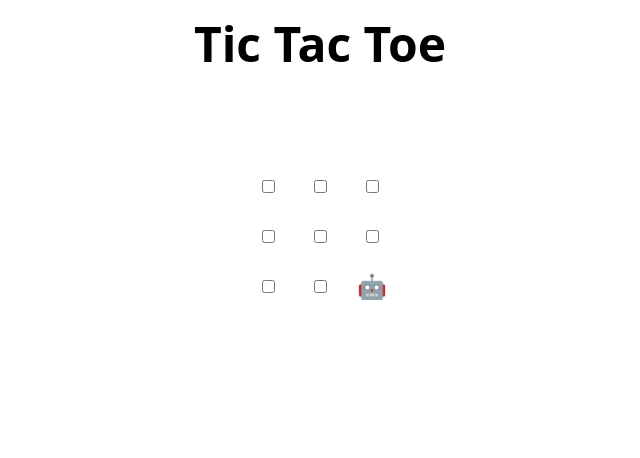
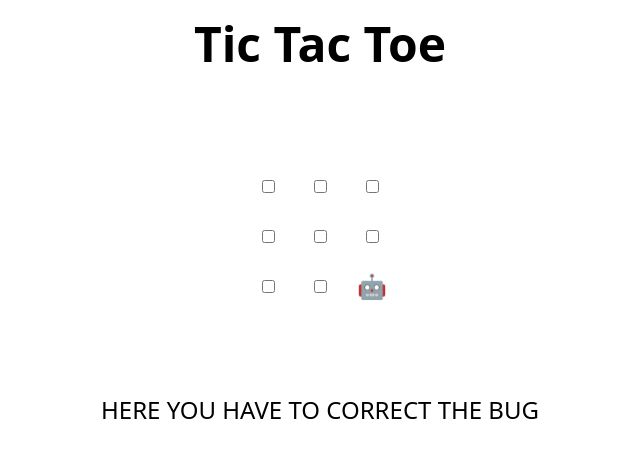
Before and after one commit to santhoshkumar48321/skills-review-pull-requests, a plain HTML site: page index.html in a window 1280 px wide. Shown: the whole page, without its empty margins (320-960 px from the left). Drawn offline with Linux system fonts and the light colour scheme.

Commit message:
Update index.html
TO IMPROVE THIS FILE

```diff
--- a/index.html
+++ b/index.html
@@ -48,7 +48,7 @@
 </table>
 
 <h2 hidden>Game over, refresh to play again 🧑‍💻 🤖!</h2>
-
+HERE YOU HAVE TO CORRECT THE BUG
 <script>
   // Initialization
   const boxes = Array.from(document.querySelectorAll("td"));
```
